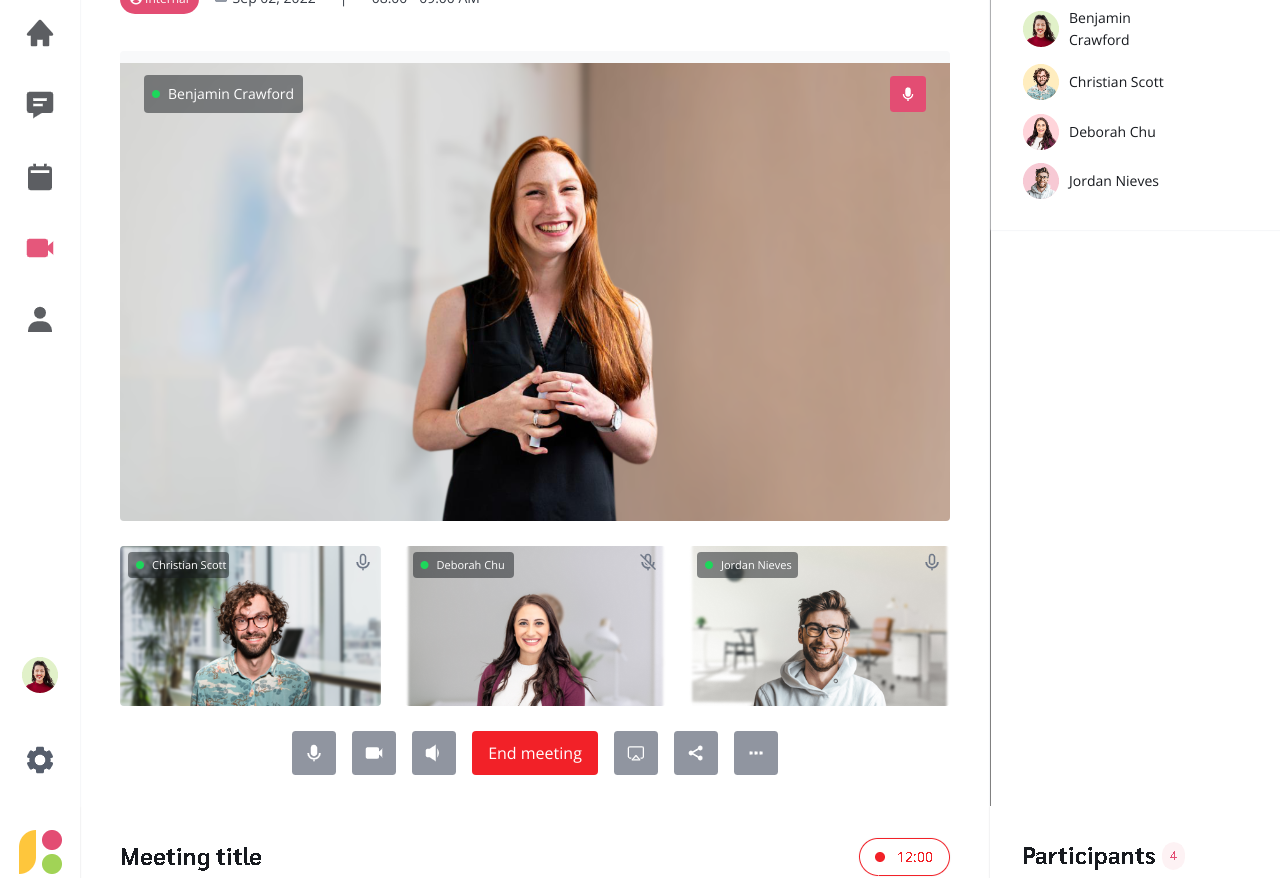
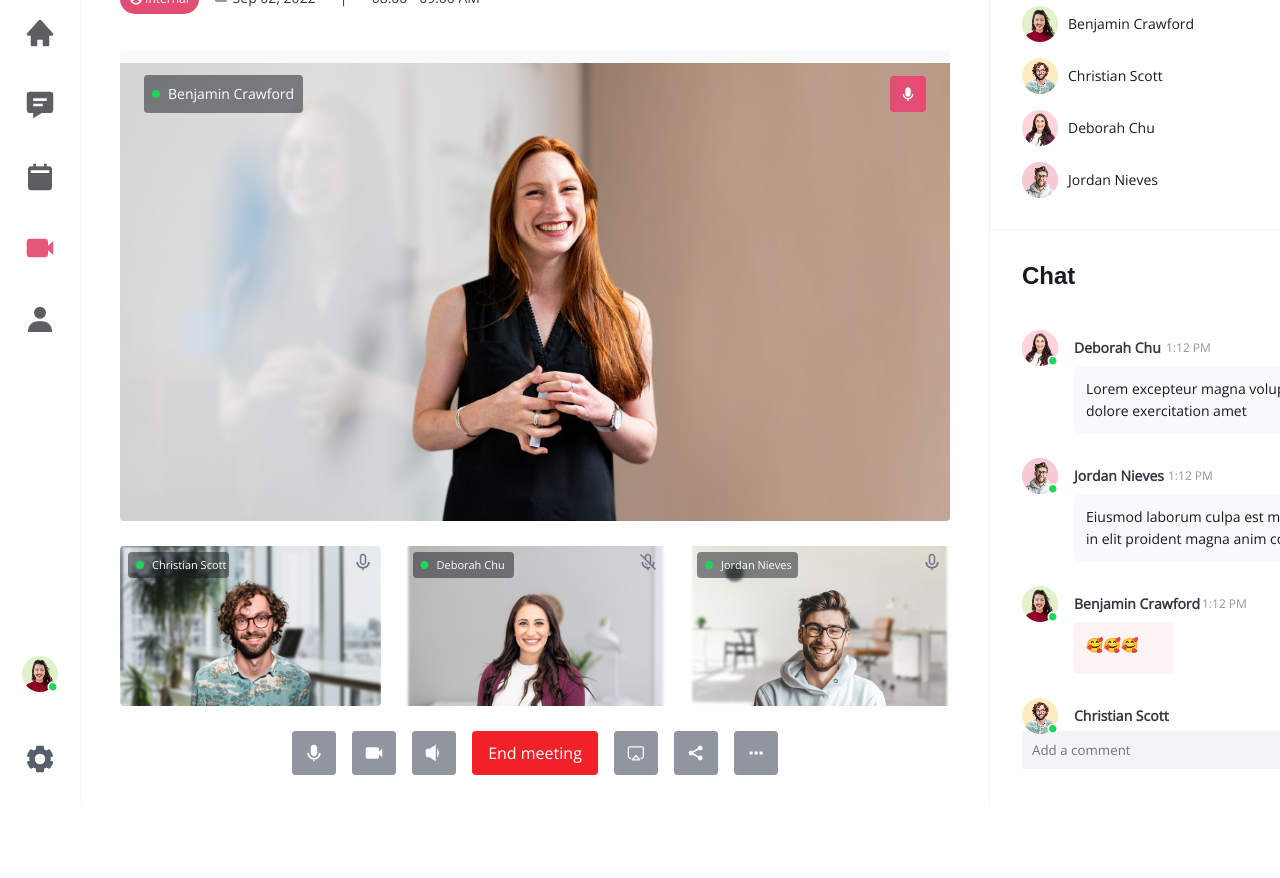
Before and after one commit to pththu03/PhanThiHuynhThu_Tuan04, a plain HTML site: page index.html in a window 1280 px wide. Shown: the part 94-972 px from the top of the page. After the commit the page ends 900 px from the top, so only its background shows below. Drawn offline with nearby package versions, Linux system fonts and the light colour scheme.

Commit message:
Bai tap tuan 04 hoan thanh phan chat + sua lai avatar menu + sua link font chu

```diff
--- a/access/css/style.css
+++ b/access/css/style.css
@@ -104,7 +104,7 @@
     color:  #DEE1E6FF;
 }
 
-.time {
+.content_heading .time {
     position: absolute;
     top: 32px;
     right: 40px;
@@ -290,7 +290,7 @@
 .right {
     grid-column: 3/4;
     box-shadow: 0px 0px 1px #EAECEFFF, 0px 0px 2px #EAECEFFF;
-    border: 1px solid gray;
+    /* border: 1px solid gray; */
     box-sizing: border-box;
     display: grid;
     grid-template-rows: 323px 576px;
@@ -376,13 +376,14 @@
 }
 
 .member .avt_name {
-    width: 171px;
+    width: 181px;
     display: flex;
     justify-content: flex-start;
     align-items: center;
 }
 
 .avt_name .text {
+    width: max-content;
     font-size: 14px;
     line-height: 22px;
     padding-left: 10px;
@@ -403,5 +404,164 @@
 
 /* phan khung chat */
 .right .chat {
+    width: 450px;
+    height: 576px;
+    position: relative;
+    display: block;
+}
+
+.chat > .text {
+    position: absolute;
+    top: 33px;
+    left: 32px;
+    font-size: 24px;
+    color: #171A1FFF;
+    font-family: 'Sarabun', sans-serif;
+    font-weight: bold;
+}
+
+/* thuoc tinh chung */
+.chat .member_chat .avt {
+    width: 36px;
+    height: 36px;
+    position: absolute;
+    left: 0px;
+}
+
+.member_chat p {
+    display: inline-block;
+}
+
+.member_chat .text_name {
+    width: max-content;
+    position: absolute;
+    left: 52px;
+    font-size: 14px;
+    font-weight: 900;
+    line-height: 36px;
+    color: #323842FF;
+}
+
+.member_chat .time {
+    width: max-content;
+    font-size: 12px;
+    line-height: 36px;
+    color: #9095A0FF;
+}
+
+.member_chat .mess {
+    width: 334px;
+    height: 68px;
+    position: absolute;
+    top: 36px;
+    left: 52px;
+    background-color: #F8F9FAFF;
+    border-radius: 4px;
+}
+
+.mess .text {
+    position: absolute;
+    top: 12px;
+    left: 12px;
+    right: 12px;
+    bottom: 12px;
+    font-size: 14px;
+    line-height: 22px;
+    color:  #171A1FFF;
+}
+
+/* thuoc tinh rieng */
+.chat .chu_chat {
+    position: absolute;
+    top: 101px;
+    left: 32px;
 
 }
+
+.chu_chat .time {
+    position: absolute;
+    left: 144px;
+}
+
+.chat .nievies_chat {
+    position: absolute;
+    top: 229px;
+    left: 32px;
+}
+
+.nievies_chat .time {
+    position: absolute;
+    left: 146px;
+}
+
+.chat .benjamin_chat {
+    position: absolute;
+    top: 357px;
+    left: 32px;
+}
+
+.benjamin_chat .time {
+    position: absolute;
+    left: 180px;
+}
+
+.benjamin_chat .mess_benjamin {
+    width: 99px;
+    height: 52px;
+    background: #FDF2F4FF;
+
+}
+
+.chat .scott_chat {
+    position: absolute;
+    top: 469px;
+    left: 32px;
+}
+
+/* khung nhap */
+.scott_chat .form_input {
+    width: 386px;
+    position: absolute;
+    top: 30px;
+    display: flex;
+    justify-content: space-between;
+    align-items: center;
+}
+
+.form_input .input {
+    display: flex;
+    justify-content: space-between;
+    align-items: center;
+    background-color: #F3F4F6;
+    border-radius: 4px;
+}
+
+.input .text_input {
+    width: 270px;
+    padding: 10px;
+    border: none;
+    outline: none;
+    color: #BCC1CA;
+    background-color: #F3F4F6;
+}
+
+.input .icon_chat {
+    padding: 10px;
+}
+
+.input .typing {
+    display: none;
+    position: absolute;
+    top: 5px;
+    left: 52px;
+    font-size: 14px;
+    line-height: 22px;
+    color: #6E7787FF;
+    background-color: #F8F9FA;
+    padding: 10px;
+    box-sizing: border-box;
+}
+
+.input:hover .typing {
+    display: inline-block;
+}
--- a/index.html
+++ b/index.html
@@ -9,10 +9,7 @@
     <link rel="stylesheet" href="./access/css/style.css">
     <link rel="preconnect" href="https://fonts.googleapis.com">
     <link rel="preconnect" href="https://fonts.gstatic.com" crossorigin>
-    <link href="https://fonts.googleapis.com/css2?family=Open+Sans:wght@300&display=swap" rel="stylesheet">
-    <link rel="preconnect" href="https://fonts.googleapis.com">
-    <link rel="preconnect" href="https://fonts.gstatic.com" crossorigin>
-    <link href="https://fonts.googleapis.com/css2?family=Open+Sans:wght@300&display=swap" rel="stylesheet">
+    <link href="https://fonts.googleapis.com/css2?family=Open+Sans&display=swap" rel="stylesheet">
     <script src="https://kit.fontawesome.com/610df98630.js" crossorigin="anonymous"></script>
 </head>
 
@@ -32,7 +29,7 @@
 
             <!-- vung cai dat -->
             <div class="setting">
-                <img src="./access/img/avatar 1322.png" alt="Avatar user">
+                <img src="./access/img/avatar1322onl.png" alt="Avatar user">
                 <img src="./access/img/setting.png" alt="Setting">
             </div>
         </div>
@@ -189,10 +186,49 @@
                 </ul>
             </div>
             <!-- phan chat -->
-            <div class="chat"></div>
+            <div class="chat">
+                <p class="text">Chat</p>
+                <div class="member_chat chu_chat">
+                    <img class="avt" src="./access/img/avatar1324onl.png" alt="">
+                    <p class="text_name">Deborah Chu</p>
+                    <p class="time">1:12 PM</p>
+                    <div class="mess">
+                        <p class="text">Lorem excepteur magna voluptate exercitation dolore exercitation amet</p>
+                    </div>
+                </div>
+                <div class="member_chat nievies_chat">
+                    <img class="avt" src="./access/img/avatar1325onl.png" alt="">
+                    <p class="text_name">Jordan Nieves</p>
+                    <p class="time">1:12 PM</p>
+                    <div class="mess">
+                        <p class="text">Eiusmod laborum culpa est magna cillum sint <br> in elit proident magna anim consecte</p>
+                    </div>
+                </div>
+                <div class="member_chat benjamin_chat">
+                    <img class="avt" src="./access/img/avatar1322onl.png" alt="">
+                    <p class="text_name">Benjamin Crawford</p>
+                    <p class="time">1:12 PM</p>
+                    <div class="mess mess_benjamin">
+                        <p class="text">🥰🥰🥰</p>
+                    </div>
+                </div>
+                <div class="member_chat scott_chat">
+                    <p class="text_name">Christian Scott</p>
+                    <div class="form_input">
+                        <div class="input">
+                            <form action="">
+                                <input class="text_input" type="text" name="" id="" placeholder="Add a comment">
+                                <p class="typing">Typing ... </p>
+                            </form>
+                            <i class="fa-solid fa-face-smile icon_chat"></i>
+                        </div>
+                        <img src="./access/img/send.png" alt="">
+                    </div>
+                    <img class="avt" src="./access/img/avatar1323onl.png" alt="">
+                </div>
+            </div>
         </div>
     </div>
-    <img src="./access/img/a_conference call.png" alt="">
 </body>
 
 </html>
```
Also changed, not shown: access/img/avatar1322onl.png (added), access/img/avatar1323onl.png (added), access/img/avatar1324onl.png (added), access/img/avatar1325onl.png (added).
